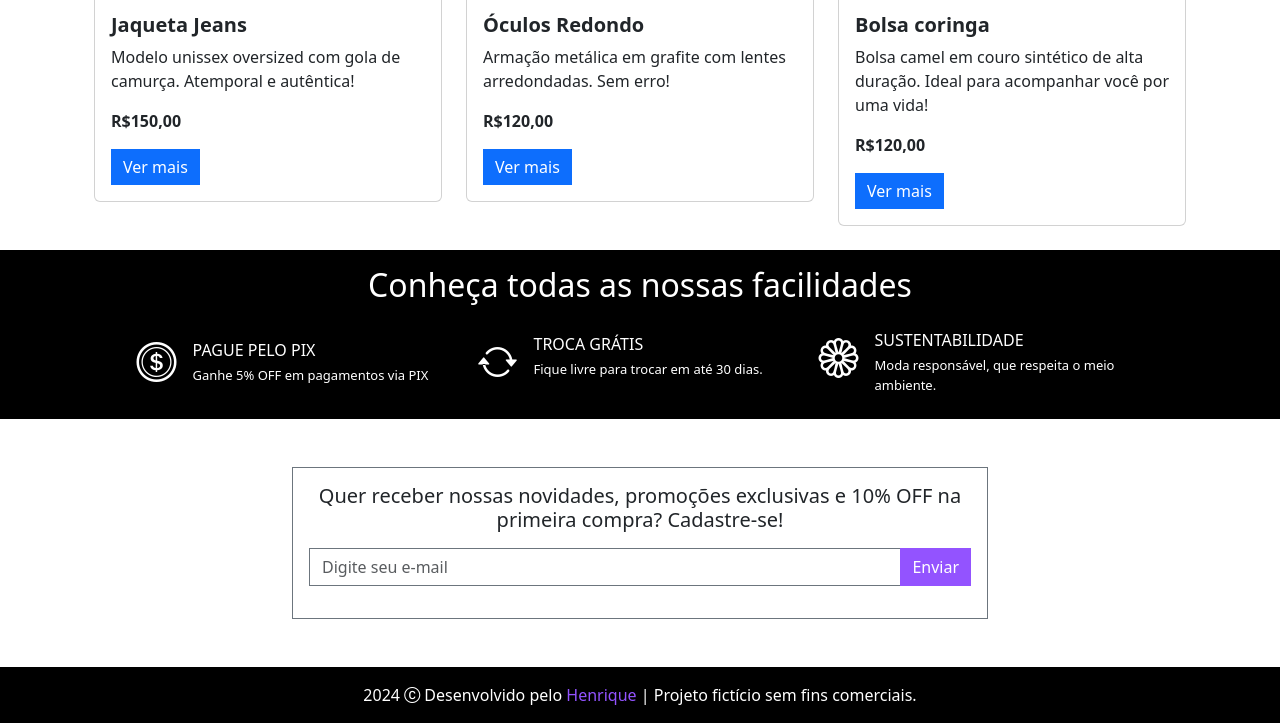
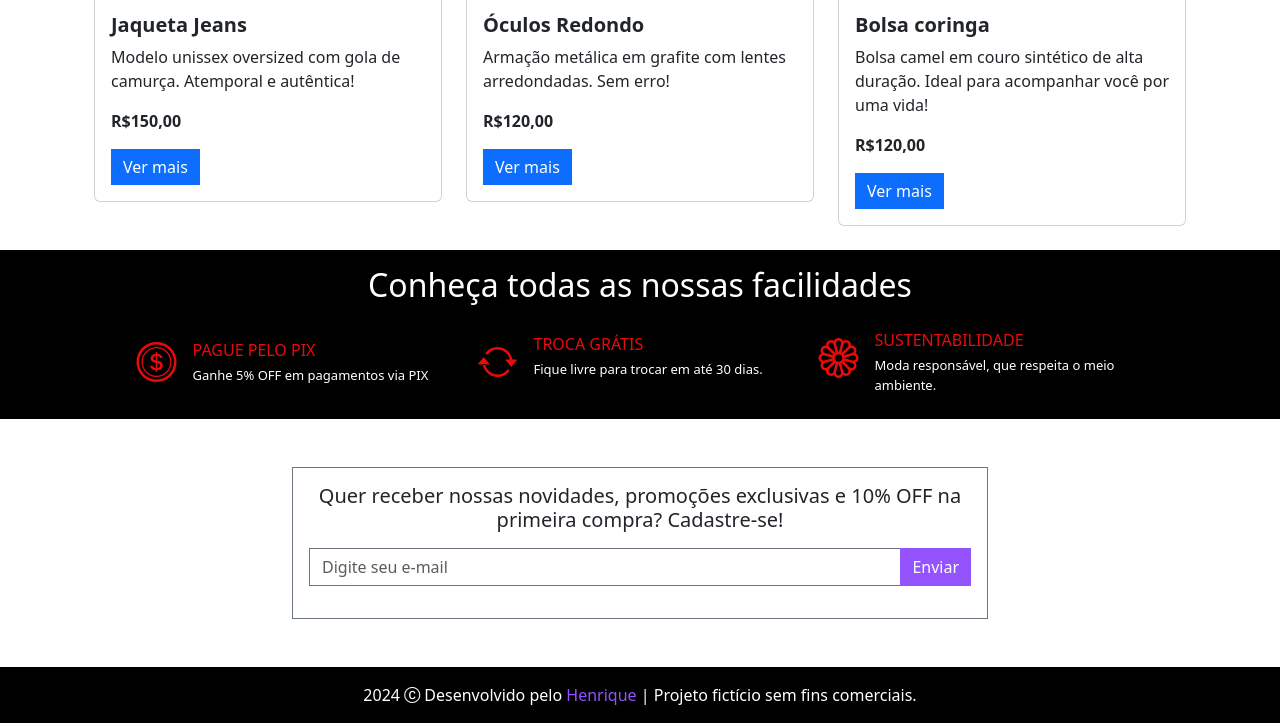
Before and after one commit to Rochadevj/Meteora-Store, a plain HTML site: page index.html in a window 1280 px wide. Shown: the part 1988-2711 px from the top of the page. Drawn offline with nearby package versions, Linux system fonts and the light colour scheme; files whose address does not match are found by name.

Commit message:
Update index.html

```diff
--- a/index.html
+++ b/index.html
@@ -309,26 +309,26 @@
 
     <div class="d-flex flex-column flex-lg-row align-items-center justify-content-center gap-3 px-3">
       <div class="facilidades d-flex align-items-center">
-        <div><i class="verde-limao bi bi-coin fs-1"></i></div>
+        <div><i class="red bi bi-coin fs-1"></i></div>
         <div>
-          <div class="ms-3 mb-1 verde-limao">PAGUE PELO PIX</div>
+          <div class="ms-3 mb-1 red">PAGUE PELO PIX</div>
           <div class="texto-menor ms-3">Ganhe 5% OFF em
             pagamentos via PIX</div>
         </div>
       </div>
 
       <div class="facilidades d-flex">
-        <div><i class="verde-limao bi bi-arrow-repeat fs-1"></i></div>
+        <div><i class="red bi bi-arrow-repeat fs-1"></i></div>
         <div>
-          <div class="ms-3 mb-1 verde-limao">TROCA GRÁTIS</div>
+          <div class="ms-3 mb-1 red">TROCA GRÁTIS</div>
           <div class="texto-menor ms-3">Fique livre para trocar em até 30 dias.</div>
         </div>
       </div>
 
       <div class="facilidades d-flex">
-        <div><i class="verde-limao bi bi-flower1 fs-1"></i></div>
+        <div><i class="red bi bi-flower1 fs-1"></i></div>
         <div>
-          <div class="ms-3 mb-1 verde-limao">SUSTENTABILIDADE</div>
+          <div class="ms-3 mb-1 red">SUSTENTABILIDADE</div>
           <div class="texto-menor ms-3">Moda responsável, que respeita o meio ambiente.</div>
         </div>
       </div>
```
